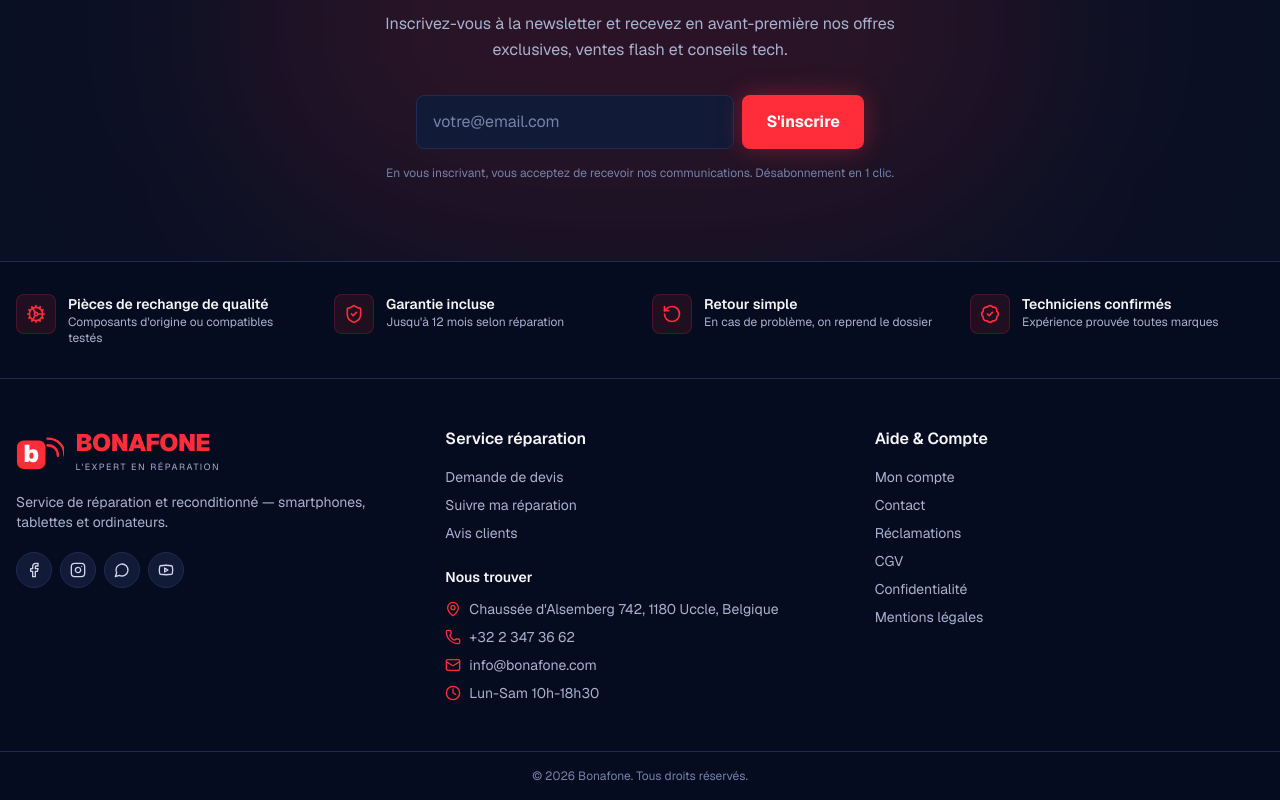
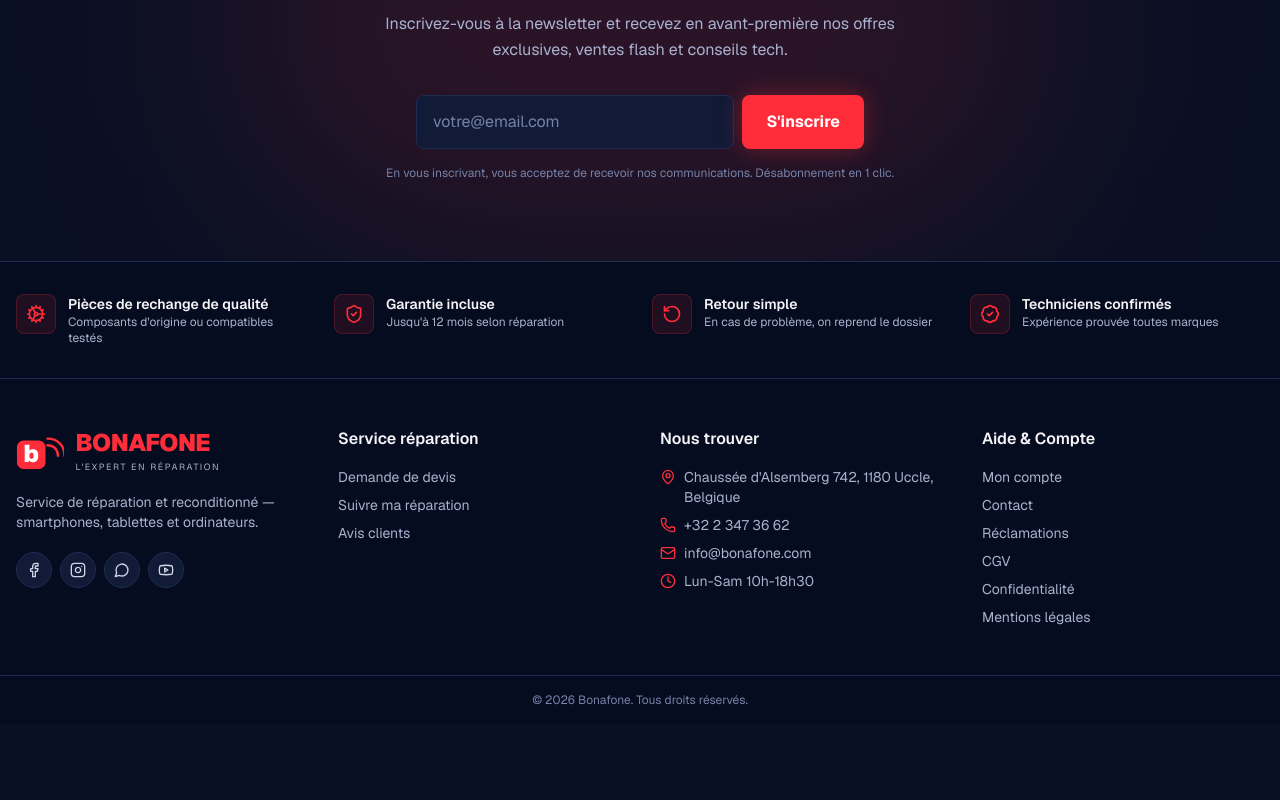
Before and after one commit to tradavi/bonafone, a Next.js app: page / in a window 1280 px wide. Shown: the part 4229-5029 px from the top of the page. After the commit the page ends 4953 px from the top, so only its background shows below. Built offline with nearby package versions, Linux system fonts and the light colour scheme; no server answers; the database is empty.

Commit message:
Footer : 4 colonnes (Logo+socials | Service réparation | Nous trouver | Aide). Placeholder fournisseur DVK

```diff
--- a/src/app/admin/reparations/[ref]/page.tsx
+++ b/src/app/admin/reparations/[ref]/page.tsx
@@ -446,7 +446,7 @@ export default async function AdminRepairDetailPage({ params }: Props) {
               </div>
               <div>
                 <label className="block text-xs text-foreground-muted mb-1">Fournisseur</label>
-                <input name="supplier" placeholder="iFixit, etc." className={inputCls} />
+                <input name="supplier" placeholder="DVK, etc." className={inputCls} />
               </div>
               <div>
                 <label className="block text-xs text-foreground-muted mb-1">Coût (€)</label>
--- a/src/components/layout/footer.tsx
+++ b/src/components/layout/footer.tsx
@@ -65,7 +65,7 @@ export async function Footer() {
         </div>
       </div>
 
-      <div className="mx-auto max-w-7xl px-4 py-12 grid gap-10 md:grid-cols-3">
+      <div className="mx-auto max-w-7xl px-4 py-12 grid gap-10 md:grid-cols-2 lg:grid-cols-4">
         {/* Colonne 1 : Logo + description + réseaux sociaux toujours visibles */}
         <div>
           <LogoFull className="mb-5" />
@@ -89,28 +89,19 @@ export async function Footer() {
           </div>
         </div>
 
-        {/* Colonne 2 : Service réparation + coordonnées (à côté) */}
+        {/* Colonne 2 : Service réparation */}
+        <FooterCol
+          title="Service réparation"
+          links={[
+            ["/reparations", "Demande de devis"],
+            ["/reparations/suivi", "Suivre ma réparation"],
+            ["/temoignages", "Avis clients"],
+          ]}
+        />
+
+        {/* Colonne 3 : Nous trouver — adresse, tél, email, horaires */}
         <div>
-          <div className="font-semibold mb-4 text-foreground">Service réparation</div>
-          <ul className="space-y-2 text-sm text-foreground-muted mb-6">
-            <li>
-              <Link href="/reparations" className="hover:text-foreground transition">
-                Demande de devis
-              </Link>
-            </li>
-            <li>
-              <Link href="/reparations/suivi" className="hover:text-foreground transition">
-                Suivre ma réparation
-              </Link>
-            </li>
-            <li>
-              <Link href="/temoignages" className="hover:text-foreground transition">
-                Avis clients
-              </Link>
-            </li>
-          </ul>
-
-          <div className="font-semibold mb-3 text-foreground text-sm">Nous trouver</div>
+          <div className="font-semibold mb-4 text-foreground">Nous trouver</div>
           <ul className="space-y-2 text-sm text-foreground-muted">
             <li className="flex items-start gap-2">
               <MapPin className="h-4 w-4 mt-0.5 shrink-0 text-primary" />
@@ -142,7 +133,7 @@ export async function Footer() {
           </ul>
         </div>
 
-        {/* Colonne 3 : Aide & Compte */}
+        {/* Colonne 4 : Aide & Compte */}
         <FooterCol
           title="Aide & Compte"
           links={[
```
